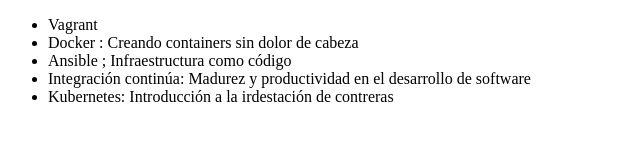
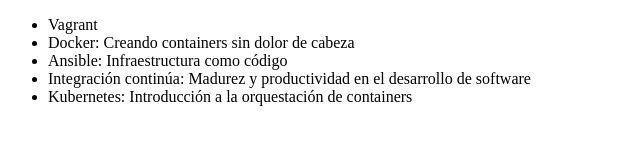
Before and after one commit to dacobot/alura-git, a plain HTML site: page index.html in a window 1280 px wide. Shown: the full height of the page, 0-640 px from the left. Drawn offline with Linux system fonts and the light colour scheme.

Commit message:
Editando y corrigiendo nombres de cursos

```diff
--- a/index.html
+++ b/index.html
@@ -7,10 +7,10 @@
 <body>
      <ul>
          <li> Vagrant </li>
-         <li> Docker : Creando containers sin dolor de cabeza  </li>
-         <li> Ansible ; Infraestructura como código </li>
+         <li> Docker: Creando containers sin dolor de cabeza  </li>
+         <li> Ansible: Infraestructura como código </li>
          <li> Integración continúa: Madurez y productividad en el desarrollo de software </li>
-         <li>Kubernetes: Introducción a la irdestación de contreras</li>
+         <li>Kubernetes: Introducción a la orquestación de containers</li>
      </ul>
 </body>
 </html>
```
